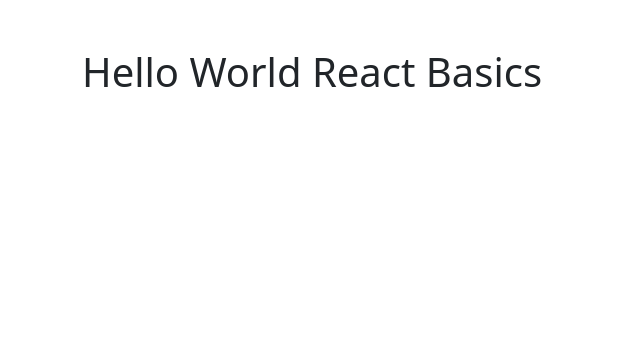
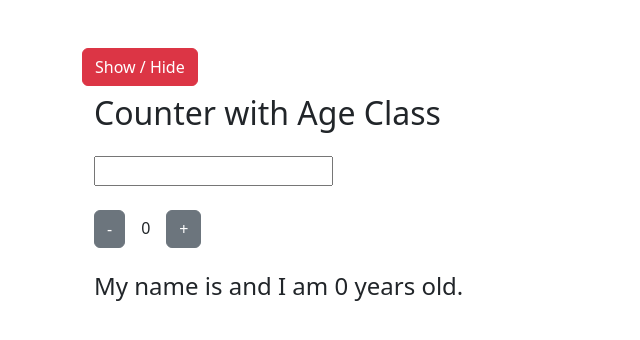
Before and after one commit to gskharmujai/react-basic-intermediate, a React (Vite) app: page / in a window 1280 px wide. Shown: the top 340 px of the page, without its empty margins (0-640 px from the left). Built offline with nearby package versions, Linux system fonts and the light colour scheme.

Commit message:
class components method implementation

```diff
--- a/src/App.jsx
+++ b/src/App.jsx
@@ -1,9 +1,26 @@
 import "bootstrap/dist/css/bootstrap.min.css";
+import { useState } from "react";
+import { ChildClass } from "./ChildClass";
 
 function App() {
+  const [isShow, showHideAction] = useState(true);
+
+  const childComponent = isShow ? <ChildClass /> : null;
+
+  function clickHandler() {
+    return showHideAction((s) => !s);
+  }
+
   return (
     <div className="container mt-5">
-      <h1>Hello World React Basics</h1>
+      <div className="row">
+        <div className="col-auto">
+          <button className="btn btn-danger" onClick={clickHandler}>
+            Show / Hide
+          </button>
+        </div>
+      </div>
+      {childComponent}
     </div>
   );
 }
--- /dev/null
+++ b/src/ChildClass.jsx
@@ -0,0 +1,100 @@
+import React from "react";
+
+export class ChildClass extends React.Component {
+  constructor(props) {
+    super(props);
+
+    this.state = {
+      name: "",
+      age: 0,
+    };
+  }
+
+  componentDidMount() {
+    console.log("** Hi **");
+    console.log("** Render **");
+  }
+
+  componentWillUnmount() {
+    console.log("** Bye **");
+
+    if (this.nameTimeout !== null) {
+      clearTimeout(this.nameTimeout);
+    }
+  }
+
+  componentDidUpdate(prevProps, prevState) {
+    console.log("** Render **");
+
+    if (
+      prevState.name !== this.state.name ||
+      prevState.age !== this.state.age
+    ) {
+      console.log(
+        `** My name is ${this.state.name} and I am ${this.state.age} years old **`
+      );
+    }
+
+    if (prevState.name != this.state.name) {
+      document.title = this.state.name;
+
+      if (this.nameTimeout !== null) {
+        clearTimeout(this.nameTimeout);
+      }
+
+      this.nameTimeout = setTimeout(() => {
+        console.log(`My name is ${this.state.name}`);
+      }, 1000);
+    }
+  }
+
+  render() {
+    return (
+      <div className="container mt-2">
+        <h2>Counter with Age Class</h2>
+        <div className="row mt-4">
+          <div className="col-auto">
+            <input
+              type="text"
+              value={this.state.name}
+              onChange={(e) => this.setState({ name: e.target.value })}
+            />
+          </div>
+        </div>
+        <div className="row mt-4">
+          <div className="col-auto">
+            <button
+              className="btn btn-secondary"
+              onClick={() =>
+                this.setState((currentState) => {
+                  if (currentState.age > 0) {
+                    return { age: currentState.age - 1 };
+                  }
+                  return { age: currentState.age };
+                })
+              }
+            >
+              -
+            </button>
+            <label htmlFor="" className="mx-3">
+              {this.state.age}
+            </label>
+            <button
+              className="btn btn-secondary"
+              onClick={() =>
+                this.setState((currentState) => {
+                  return { age: currentState.age + 1 };
+                })
+              }
+            >
+              +
+            </button>
+          </div>
+        </div>
+        <h4 className="mt-4">
+          My name is {this.state.name} and I am {this.state.age} years old.
+        </h4>
+      </div>
+    );
+  }
+}
```
